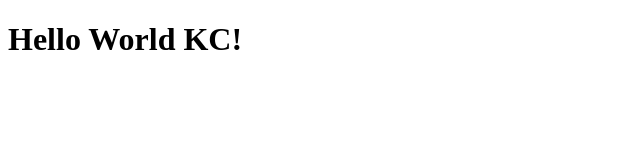
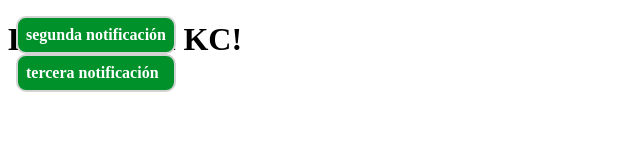
Before and after one commit to KeepCodingWeb20/desarrollo-frontend-js, a plain HTML site: page index.html in a window 1280 px wide. Shown: the whole page, without its empty margins (0-640 px from the left). Drawn offline with Linux system fonts and the light colour scheme; no server answers.

Commit message:
allow multiple notifications at same time

```diff
--- a/index.html
+++ b/index.html
@@ -32,6 +32,27 @@
       animation: l3 1s infinite linear;
     }
     @keyframes l3 {to{transform: rotate(1turn)}}
+
+    .notifications-container {
+      position: absolute;
+      top: 1rem;
+      left: 1rem;
+    }
+
+    .notification {
+      border: solid 2px lightgrey;
+      border-radius: 10px;
+      padding: 0.5rem;
+      font-weight: bold;
+      color: white;
+    }
+
+    .notification.success {
+      background-color: #00912b;
+    }
+    .notification.error {
+      background-color: #af0000;
+    }
   </style>
 </head>
 <body>
--- a/index.js
+++ b/index.js
@@ -15,39 +15,15 @@ tweetsContainer.addEventListener("loadTweetsFinished", hideSpinner)
 
 const { showNotification } = notificationsController(notificationsContainer)
 
+tweetsContainer.addEventListener("loadTweetsFailed", (event) => {
+  showNotification(event.detail.message, event.detail.type)
+
+  setTimeout(() => {
+    showNotification("segunda notificación", "success")
+  }, 1500);
+  setTimeout(() => {
+    showNotification("tercera notificación", "success")
+  }, 3500);
+})
+
 tweetListController(tweetsContainer);
-
-
-
-// el Modelo se encarga de obtención de datos
-// la vista se encarga de la generación de código HTML que usaremos
-// el controlador hace de intermediario entre el modelo y la vista.
-// Gestiona un único nodo del DOM.
-
-
-/*
-
-// create custom events
-const catFound = new CustomEvent("animalfound", {
-  detail: {
-    name: "cat",
-  },
-});
-const dogFound = new CustomEvent("animalfound", {
-  detail: {
-    name: "dog",
-  },
-});
-
-const element = document.createElement("div"); // create a <div> element
-
-// add an appropriate event listener
-element.addEventListener("animalfound", (e) => console.log(e.detail.name));
-
-// dispatch the events
-element.dispatchEvent(catFound);
-element.dispatchEvent(dogFound);
-
-// "cat" and "dog" logged in the console
-
-*/
--- a/notifications/notification-controller.js
+++ b/notifications/notification-controller.js
@@ -2,10 +2,14 @@ import { buildNotification } from "./notification-view.js"
 
 export const notificationsController = (notificationsContainer) => {
 
-  const showNotification = () => {
-    // necesitaré un texto.
-    // construyo la vista. buildNotification()
-    // la incluyo en el DOM
+  const showNotification = (message, type) => {
+    const newNotification = document.createElement('div')
+    newNotification.innerHTML = buildNotification(message, type)
+    notificationsContainer.appendChild(newNotification)
+
+    setTimeout(() => {
+      newNotification.remove()
+    }, 5000);
   }
 
   return {
--- a/notifications/notification-view.js
+++ b/notifications/notification-view.js
@@ -1,3 +1,3 @@
-export const buildNotification = () => {
-
+export const buildNotification = (message, type) => {
+  return `<div class="notification ${type}">${message}</div>`
 }
--- a/tweet-list/tweet-list-controller.js
+++ b/tweet-list/tweet-list-controller.js
@@ -10,9 +10,12 @@ export const tweetListController = async (tweetContainer) => {
     const tweets = await getTweets();
     showTweets(tweets, tweetContainer);
   } catch (error) {
-    // alert('no ha sido posible obtener tweets')
-    // https://developer.mozilla.org/en-US/docs/Web/API/CustomEvent/CustomEvent
-    const tweetsFailedEvent = new CustomEvent("loadTweetsFailed")
+    const tweetsFailedEvent = new CustomEvent("loadTweetsFailed", {
+      detail:{
+        message: 'no ha sido posible obtener tweets',
+        type: 'error'
+      }
+    })
     tweetContainer.dispatchEvent(tweetsFailedEvent)
   } finally {
     const tweetsLoadedEvent = new CustomEvent("loadTweetsFinished")
```
